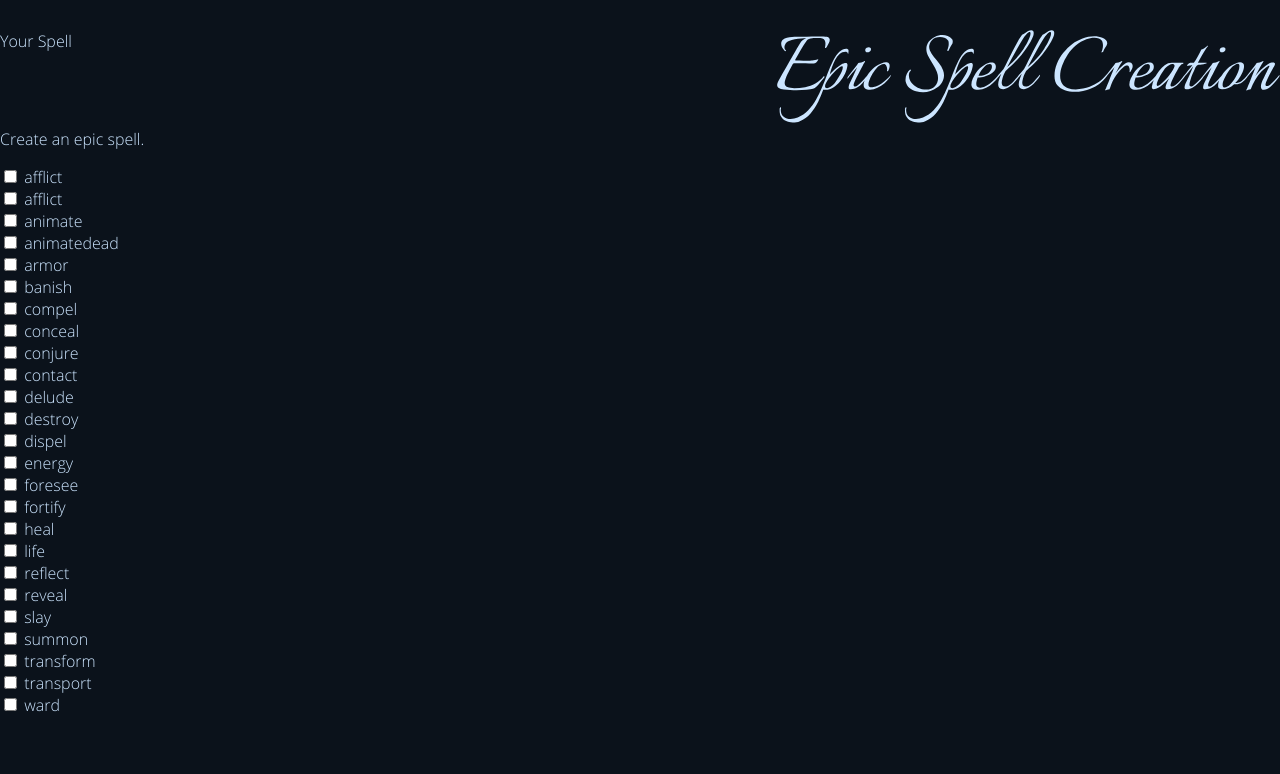
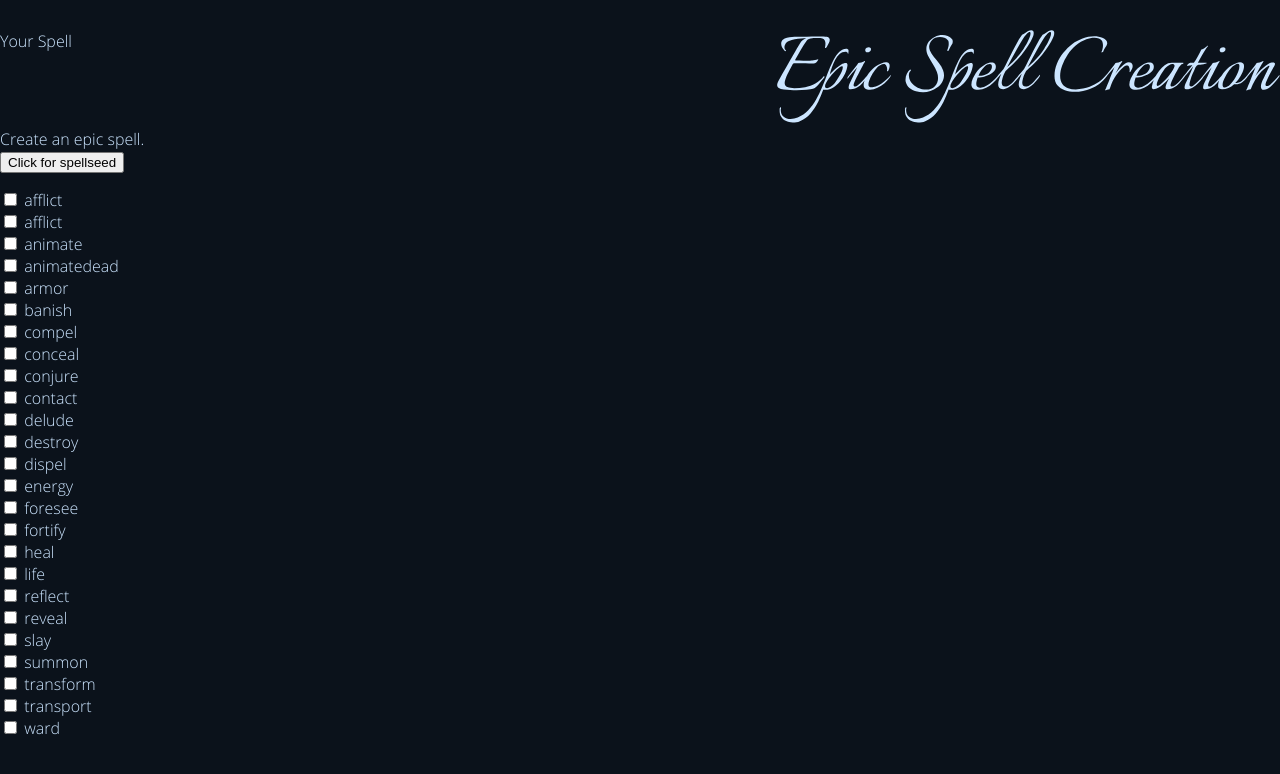
Before and after one commit to zanderriggs/how-to-ttrpg, a React (Create React App) app: page /epic in a window 1280 px wide. Shown: the top 774 px of the page. Built offline with nearby package versions, Linux system fonts and the light colour scheme.

Commit message:
Figuring out syntax

```diff
--- a/src/pages/epic-spells.tsx
+++ b/src/pages/epic-spells.tsx
@@ -1,5 +1,6 @@
 import { EpicLogo } from '../icons/epic';
 import { SPELL_SEEDS } from '../data/epic-spell-seed';
+import { getSpellSeedById } from '../services/epic-spells-services';
 
 import styles from './epicSpells.module.scss';
 
@@ -13,6 +14,9 @@ export const EpicSpells = () => {
                 </div>
             </header>
             <section>Create an epic spell.</section>
+            <section>
+                <input type="button" value="Click for spellseed" onClick={() => getSpellSeedById('1')}></input>
+            </section>
             <div>
                 <ul>
                     {SPELL_SEEDS.map(seed => (
--- /dev/null
+++ b/src/services/epic-spells-services.ts
@@ -0,0 +1,10 @@
+import { SPELL_SEEDS } from '../data/epic-spell-seed';
+
+function getSpellSeedById(id: string) {
+    // get objects from epic-spell-seed.ts
+    const spellSeed = SPELL_SEEDS.find(spellSeed => spellSeed.id == id);
+    console.log(`spell seed ${spellSeed?.name}`);
+    return 1;
+}
+
+export { getSpellSeedById };
```
